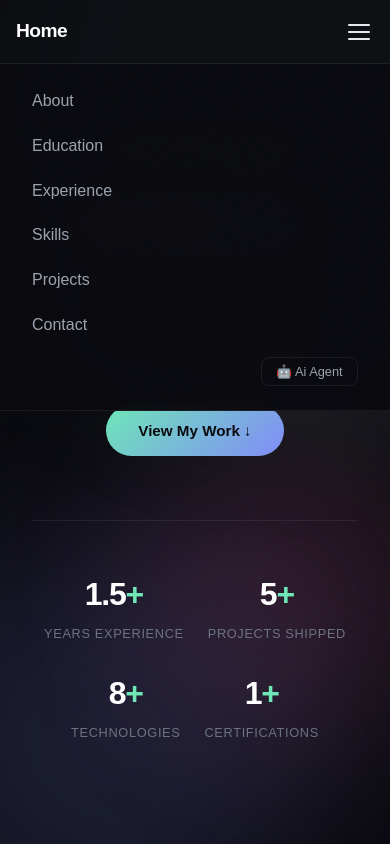
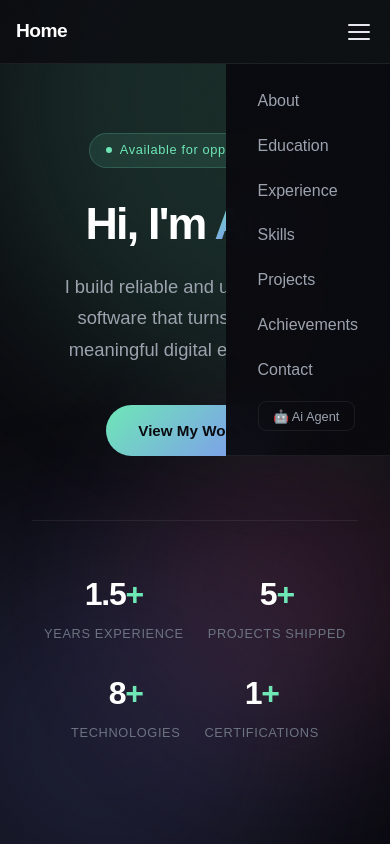
Before and after one commit to asifalim/Portfolio, an Angular app in the folder frontend/: page / in a window 390 px wide. Both pictures are taken after a click on the element 359 px from the left and 31 px from the top of the page. Shown: the top 844 px of the page. Built offline with nearby package versions, Linux system fonts and the light colour scheme.

Commit message:
Fix mobile menu alignment and chat visibility for production

```diff
--- a/frontend/src/app/app.component.html
+++ b/frontend/src/app/app.component.html
@@ -24,6 +24,7 @@
   <a href="#experience" (click)="showPage('main'); toggleMobileMenu()">Experience</a>
   <a href="#skills" (click)="showPage('main'); toggleMobileMenu()">Skills</a>
   <a href="#projects" (click)="showPage('main'); toggleMobileMenu()">Projects</a>
+  <a href="#achievements" (click)="showPage('main'); toggleMobileMenu()">Achievements</a>
   <a href="#contact" (click)="showPage('main'); toggleMobileMenu()">Contact</a>
   <button (click)="goToChatBot(); toggleMobileMenu()" class="back-btn">🤖 Ai Agent</button>
 </div>
--- a/frontend/src/app/app.component.scss
+++ b/frontend/src/app/app.component.scss
@@ -15,6 +15,12 @@
 .back-btn:hover {
   border-color: var(--accent);
   color: var(--accent);
+}
+
+// Mobile alignment fix
+.mobile-menu .back-btn {
+  margin-left: 0;
+  width: fit-content;
 }
 
 // ─── REUSABLE ANIMATED BORDER CARD ───
--- a/frontend/src/app/app.component.ts
+++ b/frontend/src/app/app.component.ts
@@ -1,5 +1,5 @@
 import { Component, OnInit, AfterViewInit } from '@angular/core';
-import { Router } from "@angular/router";
+import { Router, NavigationEnd } from "@angular/router";
 
 @Component({
   selector: 'app-root',
@@ -13,8 +13,7 @@ export class AppComponent implements OnInit, AfterViewInit {
 
   constructor(private router: Router) {
     this.router.events.subscribe(event => {
-      if (event.constructor.name === 'NavigationEnd') {
-        // @ts-ignore
+      if (event instanceof NavigationEnd) {
         const url = event.urlAfterRedirects || event.url;
         this.isChatPage = url.includes('/chat');
         // Close mobile menu on navigation
--- a/frontend/src/styles.scss
+++ b/frontend/src/styles.scss
@@ -1294,7 +1294,6 @@ footer a {
   display: none;
   position: fixed;
   top: 64px;
-  left: 0;
   right: 0;
   background: rgba(10, 10, 15, 0.97);
   backdrop-filter: blur(20px);
```
